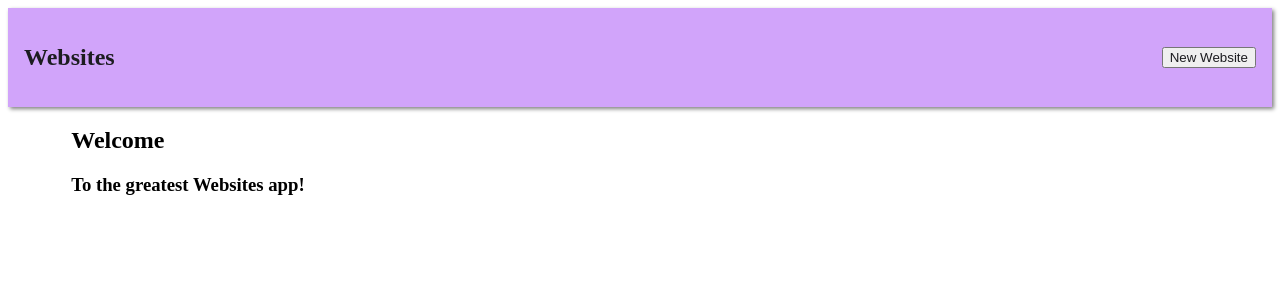
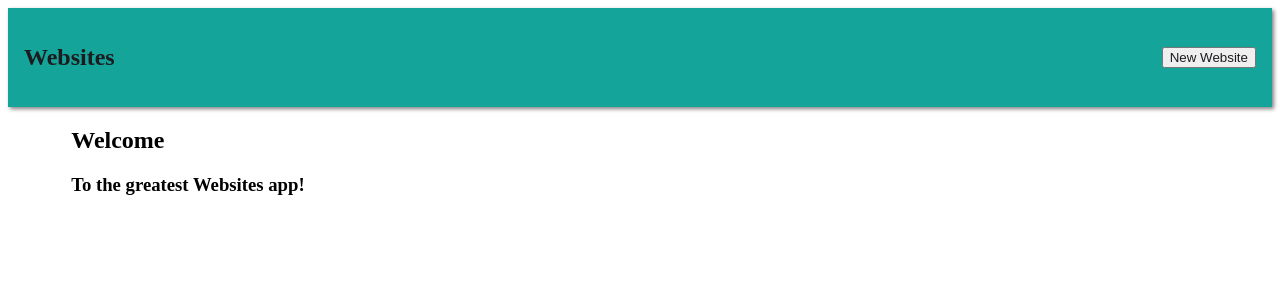
Before and after one commit to Ahmadh24/PERN_frontend, a React (Create React App) app: page / in a window 1280 px wide. Shown: the top 300 px of the page. Built offline with nearby package versions, Linux system fonts and the light colour scheme.

Commit message:
bug fixes

```diff
--- a/src/index.css
+++ b/src/index.css
@@ -1,5 +1,5 @@
 nav {
-  background: #d1a4fa;
+  background: #15a499;
   display: flex;
   justify-content: space-between;
   align-items: center;
```
